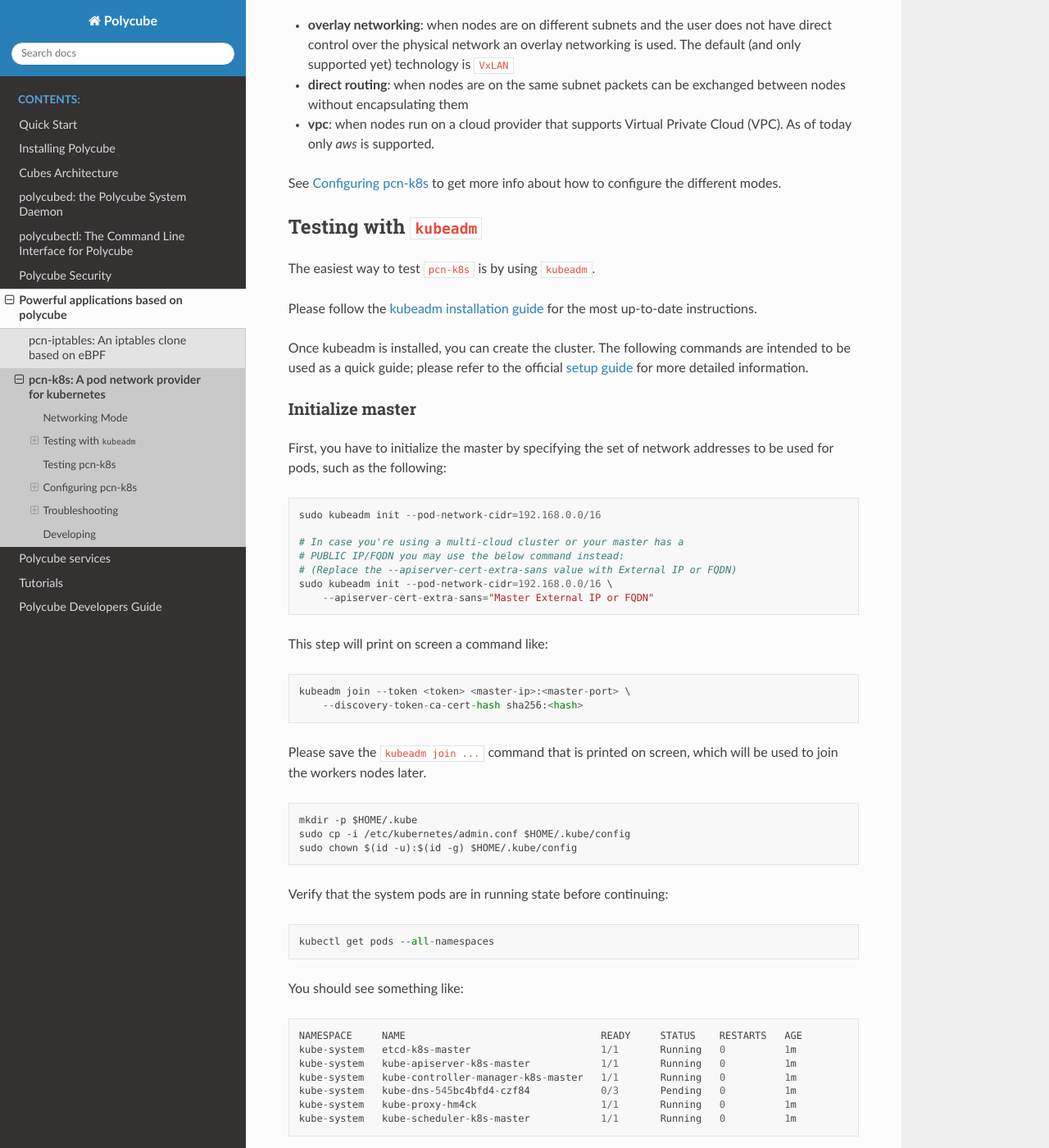
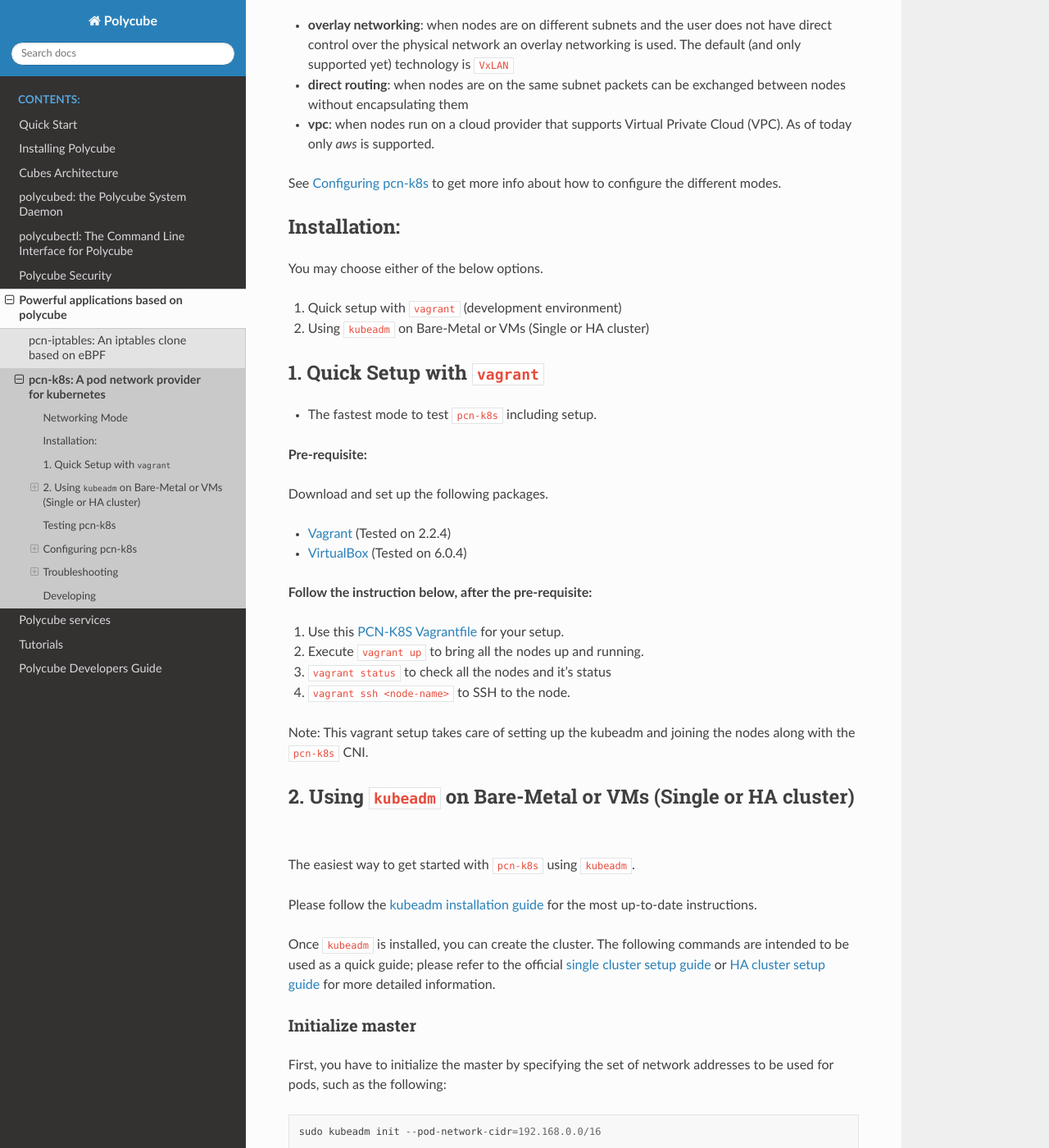
Before and after one commit to polycube-network/polycube, a Sphinx documentation site: the page built from Documentation/components/k8s/pcn-kubernetes.rst, in a window 1280 px wide and 1400 px high, scrolled down 946 px. Shown: the whole window at 82% size. Built offline with Sphinx 7.4.7 and the Read the Docs theme 2.0.0, drawn with Linux system fonts in a browser that asks for light colours.

Commit message:
PCN-K8S vagrant setup and documentation update (#79)
* PCN-K8S vagrant setup and documentation update

1. PCN-K8S vagrant setup with kubeadm
2. Installation procedure update for it in the documentation.

Signed-off-by: Aasif Shaikh <aasif@shaikh.cc>

```diff
--- a/Documentation/components/k8s/pcn-kubernetes.rst
+++ b/Documentation/components/k8s/pcn-kubernetes.rst
@@ -24,15 +24,42 @@
 
 See `Configuring pcn-k8s`_ to get more info about how to configure the different modes.
 
-Testing with ``kubeadm``
-------------------------
+Installation:
+-------------
+You may choose either of the below options.
 
-The easiest way to test ``pcn-k8s`` is by using ``kubeadm``.
+1. Quick setup with ``vagrant`` (development environment)
+2. Using ``kubeadm`` on Bare-Metal or VMs (Single or HA cluster)
+
+1. Quick Setup with ``vagrant``
+-------------------------------
+- The fastest mode to test ``pcn-k8s`` including setup.
+
+**Pre-requisite:**
+
+Download and set up the following packages.
+
+- `Vagrant <https://www.vagrantup.com/downloads.html>`_ (Tested on 2.2.4)
+- `VirtualBox <https://www.virtualbox.org/wiki/Downloads>`_ (Tested on 6.0.4)
+
+**Follow the instruction below, after the pre-requisite:**
+
+1. Use this `PCN-K8S Vagrantfile <https://raw.githubusercontent.com/polycube-network/polycube/tests/vagrant/pcn-k8s/Vagrantfile>`_ for your setup.
+2. Execute ``vagrant up`` to bring all the nodes up and running.
+3. ``vagrant status`` to check all the nodes and it's status
+4. ``vagrant ssh <node-name>`` to SSH to the node.
+
+Note: This vagrant setup takes care of setting up the kubeadm and joining the nodes along with the ``pcn-k8s`` CNI.
+
+2. Using ``kubeadm`` on Bare-Metal or VMs (Single or HA cluster)
+----------------------------------------------------------------
+
+The easiest way to get started with ``pcn-k8s`` using ``kubeadm``.
 
 Please follow the `kubeadm installation guide <https://kubernetes.io/docs/setup/independent/install-kubeadm/>`_ for the most up-to-date instructions.
 
-Once kubeadm is installed, you can create the cluster.
-The following commands are intended to be used as a quick guide; please refer to the official `setup guide <https://kubernetes.io/docs/setup/independent/create-cluster-kubeadm/>`_ for more detailed information.
+Once ``kubeadm`` is installed, you can create the cluster.
+The following commands are intended to be used as a quick guide; please refer to the official `single cluster setup guide <https://kubernetes.io/docs/setup/independent/create-cluster-kubeadm/>`_ or `HA cluster setup guide <https://kubernetes.io/docs/setup/independent/high-availability/>`_ for more detailed information.
 
 Initialize master
 ^^^^^^^^^^^^^^^^^
```
Also changed, not shown: 4 other files.
